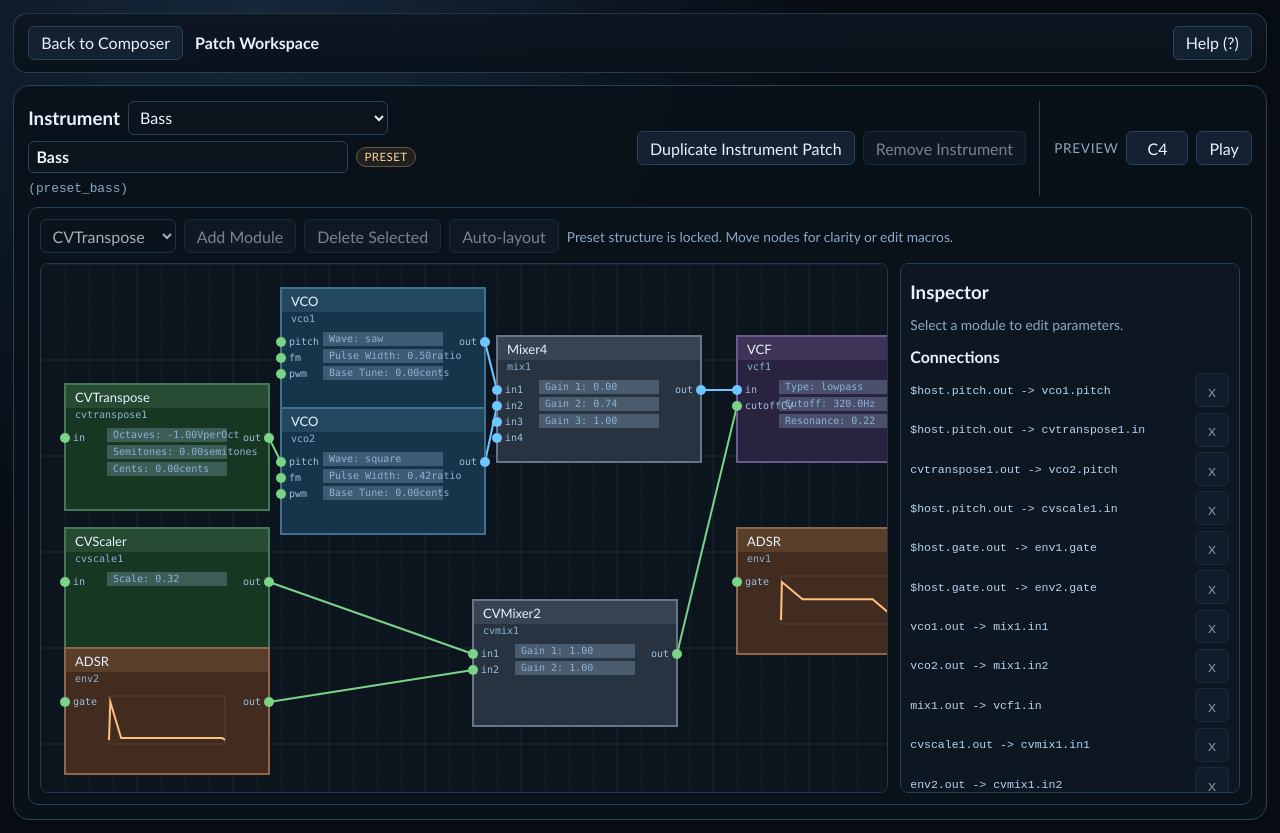
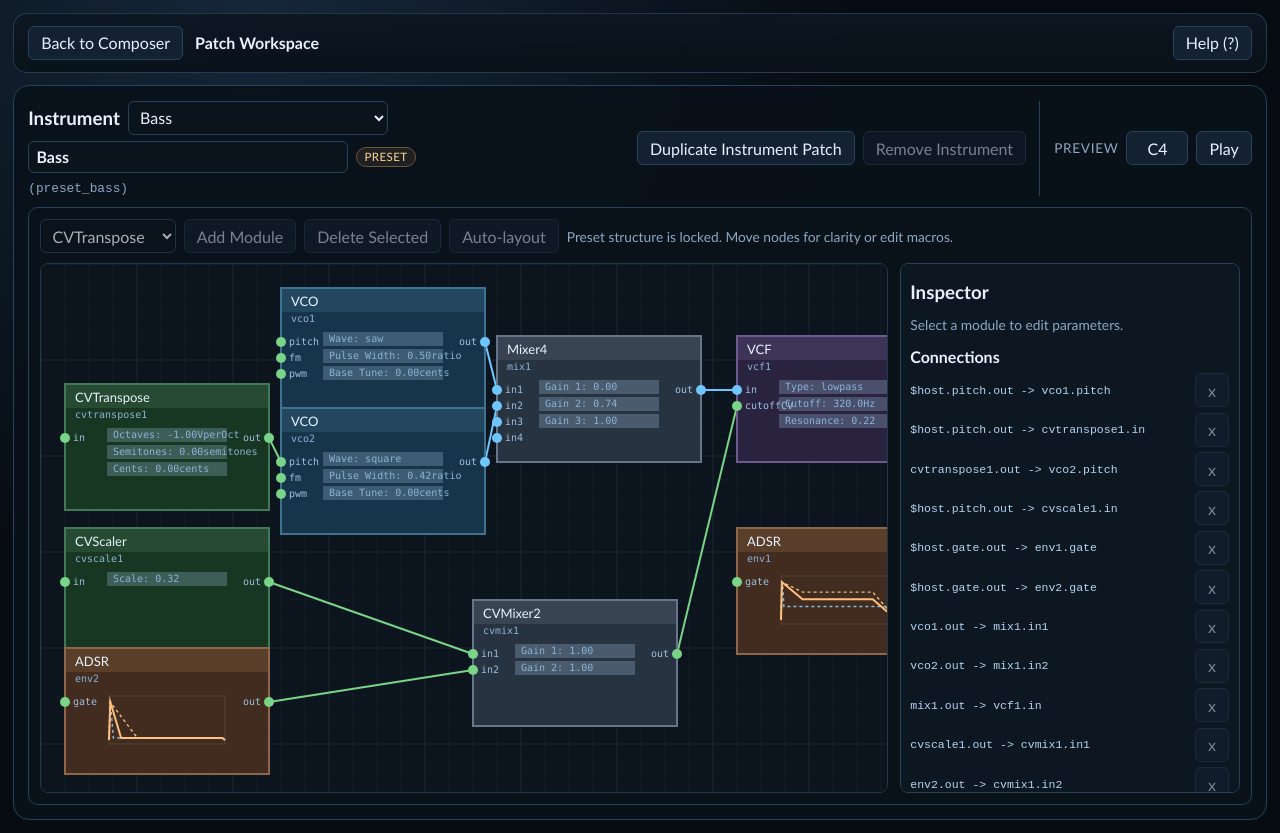
Before and after one commit to eescardo/SynthPlayground, a Next.js app: page /patch-workspace in a window 1280 px wide. Built offline with nearby package versions, Linux system fonts and the light colour scheme.

Commit message:
Add ADSR macro range overlays

```diff
--- a/src/components/PatchEditorCanvas.tsx
+++ b/src/components/PatchEditorCanvas.tsx
@@ -2,10 +2,11 @@
 
 import { useCallback, useEffect, useMemo, useRef, useState } from "react";
 import { createId } from "@/lib/ids";
+import { resolveAutoLayoutNodes } from "@/lib/patch/autoLayout";
 import { getSignalCapabilityColor, resolveMutedPatchModuleColors } from "@/lib/patch/moduleCategories";
 import { getModuleSchema, modulePalette } from "@/lib/patch/moduleRegistry";
 import { makeConnectOp } from "@/lib/patch/ops";
-import { PatchValidationIssue, Patch, PatchLayoutNode, PatchNode, PortSchema, ParamSchema, ParamValue } from "@/types/patch";
+import { PatchValidationIssue, Patch, PatchNode, PortSchema, ParamSchema, ParamValue } from "@/types/patch";
 import { PatchOp } from "@/types/ops";
 
 const GRID = 24;
@@ -15,8 +16,6 @@ const NODE_HIT_PADDING = 0;
 const CANVAS_MIN_WIDTH = 1400;
 const CANVAS_MIN_HEIGHT = 640;
 const CANVAS_PADDING = 120;
-const AUTO_LAYOUT_X_GAP_GRID = 12;
-const AUTO_LAYOUT_Y_GAP_GRID = 7;
 const MOVE_CURSOR = "move";
 const MOVE_CURSOR_ACTIVE = "grabbing";
 const COLOR_CANVAS_BG = "#0c141d";
@@ -64,48 +63,6 @@ function formatParamFaceValue(param: ParamSchema, value: ParamValue | undefined)
   return param.unit === "linear" ? formatted : `${formatted}${param.unit}`;
 }
 
-function resolveAutoLayoutNodes(patch: Patch): PatchLayoutNode[] {
-  const rankByNodeId = new Map<string, number>(patch.nodes.map((node) => [node.id, 0]));
-  for (let pass = 0; pass < patch.nodes.length; pass += 1) {
-    let changed = false;
-    for (const connection of patch.connections) {
-      if (!rankByNodeId.has(connection.from.nodeId) || !rankByNodeId.has(connection.to.nodeId)) {
-        continue;
-      }
-      const nextRank = (rankByNodeId.get(connection.from.nodeId) ?? 0) + 1;
-      if (nextRank > (rankByNodeId.get(connection.to.nodeId) ?? 0)) {
-        rankByNodeId.set(connection.to.nodeId, nextRank);
-        changed = true;
-      }
-    }
-    if (!changed) {
-      break;
-    }
-  }
-
-  const nodesByRank = new Map<number, PatchNode[]>();
-  for (const node of patch.nodes) {
-    const rank = rankByNodeId.get(node.id) ?? 0;
-    const siblings = nodesByRank.get(rank) ?? [];
-    siblings.push(node);
-    nodesByRank.set(rank, siblings);
-  }
-
-  const layout: PatchLayoutNode[] = [];
-  for (const [rank, nodes] of [...nodesByRank.entries()].sort(([left], [right]) => left - right)) {
-    nodes
-      .sort((left, right) => left.id.localeCompare(right.id))
-      .forEach((node, index) => {
-        layout.push({
-          nodeId: node.id,
-          x: 2 + rank * AUTO_LAYOUT_X_GAP_GRID,
-          y: 2 + index * AUTO_LAYOUT_Y_GAP_GRID
-        });
-      });
-  }
-  return layout;
-}
-
 function formatBindingValue(value: number) {
   if (!Number.isFinite(value)) {
     return "0";
@@ -128,8 +85,76 @@ function getNumericParam(node: PatchNode, schema: ParamSchema[], paramId: string
   return typeof value === "number" ? value : 0;
 }
 
+function getAdsrParamValues(node: PatchNode, schema: ParamSchema[]) {
+  return {
+    attack: getNumericParam(node, schema, "attack"),
+    decay: getNumericParam(node, schema, "decay"),
+    sustain: getNumericParam(node, schema, "sustain"),
+    release: getNumericParam(node, schema, "release")
+  };
+}
+
+function getBindingRangeValues(binding: Patch["ui"]["macros"][number]["bindings"][number]) {
+  if (binding.map === "piecewise" && binding.points && binding.points.length > 0) {
+    const values = binding.points.map((point) => point.y);
+    return { low: Math.min(...values), high: Math.max(...values) };
+  }
+  const min = binding.min ?? 0;
+  const max = binding.max ?? 1;
+  return { low: Math.min(min, max), high: Math.max(min, max) };
+}
+
+function resolveAdsrMacroRangeValues(patch: Patch, node: PatchNode, schema: ParamSchema[]) {
+  const low = getAdsrParamValues(node, schema);
+  const high = getAdsrParamValues(node, schema);
+  let hasRange = false;
+
+  for (const macro of patch.ui.macros) {
+    for (const binding of macro.bindings) {
+      if (binding.nodeId !== node.id || !(binding.paramId in low)) {
+        continue;
+      }
+      const range = getBindingRangeValues(binding);
+      const paramId = binding.paramId as keyof typeof low;
+      low[paramId] = Math.min(low[paramId], range.low);
+      high[paramId] = Math.max(high[paramId], range.high);
+      hasRange = true;
+    }
+  }
+
+  return hasRange ? { low, high } : null;
+}
+
+function drawAdsrEnvelopePath(
+  ctx: CanvasRenderingContext2D,
+  values: { attack: number; decay: number; sustain: number; release: number },
+  graph: { x: number; y: number; width: number; height: number }
+) {
+  const attack = Math.max(0.01, values.attack);
+  const decay = Math.max(0.01, values.decay);
+  const sustain = Math.max(0, Math.min(1, values.sustain));
+  const release = Math.max(0.01, values.release);
+  const total = attack + decay + release + 0.75;
+  const ax = graph.x + (attack / total) * graph.width;
+  const dx = ax + (decay / total) * graph.width;
+  const sx = dx + (0.75 / total) * graph.width;
+  const rx = graph.x + graph.width;
+  const highY = graph.y + 6;
+  const sustainY = graph.y + graph.height - 6 - sustain * (graph.height - 12);
+  const baseY = graph.y + graph.height - 4;
+
+  ctx.beginPath();
+  ctx.moveTo(graph.x, baseY);
+  ctx.lineTo(ax, highY);
+  ctx.lineTo(dx, sustainY);
+  ctx.lineTo(sx, sustainY);
+  ctx.lineTo(rx, baseY);
+  ctx.stroke();
+}
+
 function drawAdsrModuleFace(
   ctx: CanvasRenderingContext2D,
+  patch: Patch,
   node: PatchNode,
   schema: ParamSchema[],
   x: number,
@@ -140,31 +165,26 @@ function drawAdsrModuleFace(
   const graphY = y + 48;
   const graphW = NODE_W - 88;
   const graphH = 48;
-  const attack = Math.max(0.01, getNumericParam(node, schema, "attack"));
-  const decay = Math.max(0.01, getNumericParam(node, schema, "decay"));
-  const sustain = Math.max(0, Math.min(1, getNumericParam(node, schema, "sustain")));
-  const release = Math.max(0.01, getNumericParam(node, schema, "release"));
-  const total = attack + decay + release + 0.75;
-  const ax = graphX + (attack / total) * graphW;
-  const dx = ax + (decay / total) * graphW;
-  const sx = dx + (0.75 / total) * graphW;
-  const rx = graphX + graphW;
-  const highY = graphY + 6;
-  const sustainY = graphY + graphH - 6 - sustain * (graphH - 12);
-  const baseY = graphY + graphH - 4;
+  const graph = { x: graphX, y: graphY, width: graphW, height: graphH };
 
   ctx.strokeStyle = "rgba(231, 243, 255, 0.12)";
   ctx.lineWidth = 1;
   ctx.strokeRect(graphX, graphY, graphW, graphH);
+
+  const macroRange = resolveAdsrMacroRangeValues(patch, node, schema);
+  if (macroRange) {
+    ctx.lineWidth = 1.4;
+    ctx.setLineDash([3, 3]);
+    ctx.strokeStyle = "rgba(151, 214, 255, 0.84)";
+    drawAdsrEnvelopePath(ctx, macroRange.low, graph);
+    ctx.strokeStyle = "rgba(255, 214, 145, 0.88)";
+    drawAdsrEnvelopePath(ctx, macroRange.high, graph);
+    ctx.setLineDash([]);
+  }
+
   ctx.strokeStyle = accentColor;
   ctx.lineWidth = 2;
-  ctx.beginPath();
-  ctx.moveTo(graphX, baseY);
-  ctx.lineTo(ax, highY);
-  ctx.lineTo(dx, sustainY);
-  ctx.lineTo(sx, sustainY);
-  ctx.lineTo(rx, baseY);
-  ctx.stroke();
+  drawAdsrEnvelopePath(ctx, getAdsrParamValues(node, schema), graph);
 }
 
 function drawGenericModuleFace(
@@ -395,7 +415,7 @@ export function PatchEditorCanvas(props: PatchEditorCanvasProps) {
       ctx.fillText(node.id, x + 10, y + 34);
 
       if (node.typeId === "ADSR") {
-        drawAdsrModuleFace(ctx, node, schema.params, x, y, moduleColors.accent);
+        drawAdsrModuleFace(ctx, props.patch, node, schema.params, x, y, moduleColors.accent);
       } else {
         drawGenericModuleFace(ctx, node, schema.params, x, y);
       }
@@ -442,7 +462,7 @@ export function PatchEditorCanvas(props: PatchEditorCanvasProps) {
       const [nodeId, kind, portId] = key.split(":");
       hitPortsRef.current.push({ nodeId, kind: kind as "in" | "out", portId, x: value.x, y: value.y });
     }
-  }, [canvasSize, hoveredNodeId, layoutByNode, pendingFromPort, props.patch.connections, props.patch.nodes, props.selectedNodeId]);
+  }, [canvasSize, hoveredNodeId, layoutByNode, pendingFromPort, props.patch, props.selectedNodeId]);
 
   useEffect(() => {
     draw();
--- a/src/lib/defaultProjectTemplate.ts
+++ b/src/lib/defaultProjectTemplate.ts
@@ -2,6 +2,7 @@ import defaultProjectTemplateData from "@/lib/defaultProjectTemplateData.json";
 import { createId } from "@/lib/ids";
 import { DEFAULT_LOOP_REPEAT_COUNT, MAX_LOOP_REPEAT_COUNT } from "@/lib/looping";
 import { sanitizeMacroAutomationMap } from "@/lib/macroAutomation";
+import { ensurePatchLayout } from "@/lib/patch/autoLayout";
 import { Project, Track } from "@/types/music";
 import { Patch } from "@/types/patch";
 
@@ -182,7 +183,7 @@ export const createDefaultProjectFromTemplate = (bundledPresetPatches: Patch[]):
       })
     },
     tracks: tracksRaw.map(sanitizeTemplateTrack),
-    patches: bundledPresetPatches.map((patch) => mergePresetLayout(patch, templateLayoutByPatchId)),
+    patches: bundledPresetPatches.map((patch) => ensurePatchLayout(mergePresetLayout(patch, templateLayoutByPatchId))),
     masterFx: {
       compressorEnabled: Boolean(masterFx.compressorEnabled),
       limiterEnabled: masterFx.limiterEnabled !== false,
@@ -231,7 +232,7 @@ export const createEmptyProjectFromPresets = (bundledPresetPatches: Patch[]): Pr
         }
       }
     ],
-    patches: bundledPresetPatches.map((patch) => structuredClone(patch)),
+    patches: bundledPresetPatches.map((patch) => ensurePatchLayout(structuredClone(patch))),
     masterFx: {
       compressorEnabled: false,
       limiterEnabled: true,
--- /dev/null
+++ b/src/lib/patch/autoLayout.ts
@@ -0,0 +1,63 @@
+import { Patch, PatchLayoutNode, PatchNode } from "@/types/patch";
+
+const AUTO_LAYOUT_X_GAP_GRID = 12;
+const AUTO_LAYOUT_Y_GAP_GRID = 7;
+
+export function resolveAutoLayoutNodes(patch: Pick<Patch, "nodes" | "connections">): PatchLayoutNode[] {
+  const rankByNodeId = new Map<string, number>(patch.nodes.map((node) => [node.id, 0]));
+  for (let pass = 0; pass < patch.nodes.length; pass += 1) {
+    let changed = false;
+    for (const connection of patch.connections) {
+      if (!rankByNodeId.has(connection.from.nodeId) || !rankByNodeId.has(connection.to.nodeId)) {
+        continue;
+      }
+      const nextRank = (rankByNodeId.get(connection.from.nodeId) ?? 0) + 1;
+      if (nextRank > (rankByNodeId.get(connection.to.nodeId) ?? 0)) {
+        rankByNodeId.set(connection.to.nodeId, nextRank);
+        changed = true;
+      }
+    }
+    if (!changed) {
+      break;
+    }
+  }
+
+  const nodesByRank = new Map<number, PatchNode[]>();
+  for (const node of patch.nodes) {
+    const rank = rankByNodeId.get(node.id) ?? 0;
+    const siblings = nodesByRank.get(rank) ?? [];
+    siblings.push(node);
+    nodesByRank.set(rank, siblings);
+  }
+
+  const layout: PatchLayoutNode[] = [];
+  for (const [rank, nodes] of [...nodesByRank.entries()].sort(([left], [right]) => left - right)) {
+    nodes
+      .sort((left, right) => left.id.localeCompare(right.id))
+      .forEach((node, index) => {
+        layout.push({
+          nodeId: node.id,
+          x: 2 + rank * AUTO_LAYOUT_X_GAP_GRID,
+          y: 2 + index * AUTO_LAYOUT_Y_GAP_GRID
+        });
+      });
+  }
+  return layout;
+}
+
+export function ensurePatchLayout(patch: Patch): Patch {
+  const nodeIds = new Set(patch.nodes.map((node) => node.id));
+  const savedLayout = patch.layout.nodes.filter((node) => nodeIds.has(node.nodeId));
+  if (savedLayout.length === patch.nodes.length) {
+    return patch;
+  }
+
+  const autoLayoutByNodeId = new Map(resolveAutoLayoutNodes(patch).map((node) => [node.nodeId, node] as const));
+  const savedLayoutByNodeId = new Map(savedLayout.map((node) => [node.nodeId, node] as const));
+  return {
+    ...patch,
+    layout: {
+      nodes: patch.nodes.map((node) => savedLayoutByNodeId.get(node.id) ?? autoLayoutByNodeId.get(node.id) ?? { nodeId: node.id, x: 0, y: 0 })
+    }
+  };
+}
--- a/src/lib/projectSerde.ts
+++ b/src/lib/projectSerde.ts
@@ -1,6 +1,7 @@
 import { createId } from "@/lib/ids";
 import { DEFAULT_LOOP_REPEAT_COUNT, MAX_LOOP_REPEAT_COUNT } from "@/lib/looping";
 import { sanitizeMacroAutomationMap } from "@/lib/macroAutomation";
+import { ensurePatchLayout } from "@/lib/patch/autoLayout";
 import { presetPatches } from "@/lib/patch/presets";
 import { getBundledPresetLineage, resolvePatchSource } from "@/lib/patch/source";
 import { TRACK_VOLUME_DEFAULT, TRACK_VOLUME_MAX, TRACK_VOLUME_MIN } from "@/lib/trackVolume";
@@ -181,7 +182,7 @@ export const normalizeProject = (raw: unknown): Project => {
   }
 
   const patchesRaw = Array.isArray(raw.patches) ? raw.patches : [];
-  const normalizedPatches = patchesRaw.map(sanitizePatch);
+  const normalizedPatches = patchesRaw.map((patch, index) => ensurePatchLayout(sanitizePatch(patch, index)));
   const existingPatchIds = new Set(normalizedPatches.map((patch) => patch.id));
   const patches = [
     ...normalizedPatches,
```
Also changed, not shown: 1 other file (tests, documents, lock files or other folders).
